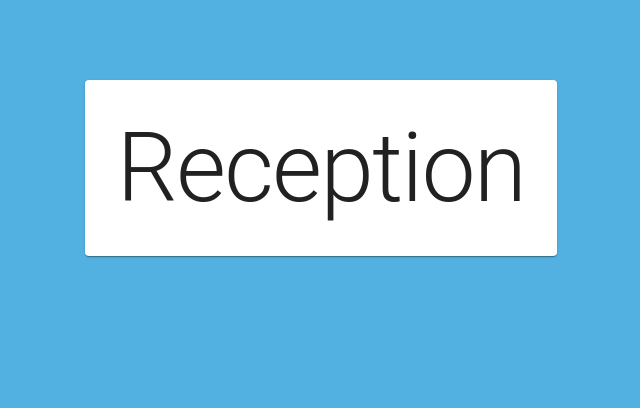
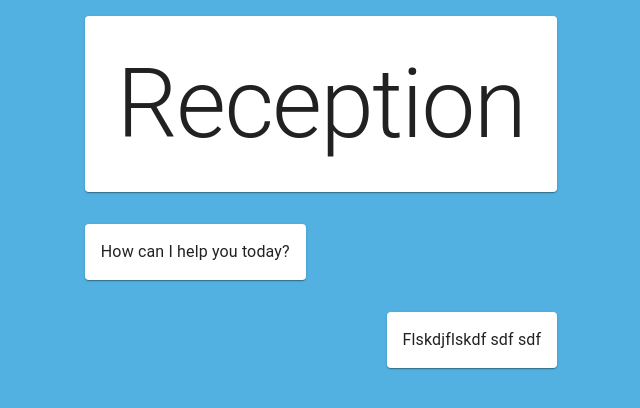
Before and after one commit to eedrah/bureaucracy, a React (Vite) app in the folder bureaucracy/: page / in a window 1280 px wide. Shown: the top 408 px of the page, without its empty margins (319-959 px from the left). Built offline with nearby package versions, Linux system fonts and the light colour scheme.

Commit message:
make basic cards

```diff
--- /dev/null
+++ b/bureaucracy/src/App.tsx
@@ -0,0 +1,30 @@
+import { createTheme, responsiveFontSizes, ThemeProvider } from '@mui/material'
+import { BrowserRouter, Routes, Route } from 'react-router-dom'
+
+import Page from './views/Page'
+
+const theme = responsiveFontSizes(createTheme())
+
+function App() {
+  return (
+    <ThemeProvider theme={theme}>
+      <BrowserRouter>
+        <Routes>
+          <Route path="/" element={<Page />}>
+            <Route
+              index
+              element={
+                <div>
+                  What are you doing here? Go back to the public area please,
+                  this is staff only.
+                </div>
+              }
+            />
+          </Route>
+        </Routes>
+      </BrowserRouter>
+    </ThemeProvider>
+  )
+}
+
+export default App
--- a/bureaucracy/src/Routes.tsx
+++ /dev/null
@@ -1,25 +0,0 @@
-import { BrowserRouter, Routes, Route } from 'react-router-dom'
-
-import Page from './views/Page'
-
-function App() {
-  return (
-    <BrowserRouter>
-      <Routes>
-        <Route path="/" element={<Page />}>
-          <Route
-            index
-            element={
-              <div>
-                What are you doing here? Go back to the public area please, this
-                is staff only.
-              </div>
-            }
-          />
-        </Route>
-      </Routes>
-    </BrowserRouter>
-  )
-}
-
-export default App
--- a/bureaucracy/src/main.css
+++ b/bureaucracy/src/main.css
@@ -1,4 +1,5 @@
-body {
+body, #root {
+  min-height: 100vh;
   margin: 0;
   font-family: -apple-system, BlinkMacSystemFont, 'Segoe UI', 'Roboto', 'Oxygen',
     'Ubuntu', 'Cantarell', 'Fira Sans', 'Droid Sans', 'Helvetica Neue',
--- a/bureaucracy/src/main.tsx
+++ b/bureaucracy/src/main.tsx
@@ -1,12 +1,12 @@
 import React from 'react'
 import ReactDOM from 'react-dom/client'
 
-import Routes from './Routes'
+import App from './App'
 
 import './main.css'
 
 ReactDOM.createRoot(document.getElementById('root')!).render(
   <React.StrictMode>
-    <Routes />
+    <App />
   </React.StrictMode>
 )
--- a/bureaucracy/src/views/Page.tsx
+++ b/bureaucracy/src/views/Page.tsx
@@ -5,22 +5,40 @@ export default () => (
     css={{
       minHeight: '100vh',
       backgroundColor: 'hsl(200, 70%, 60%)',
+      display: 'flex',
+      justifyContent: 'center',
     }}
   >
-    <header
+    <div
       css={{
-        padding: '10vh 0',
+        maxWidth: '50rem',
         display: 'flex',
         flexDirection: 'column',
         alignItems: 'center',
-        justifyContent: 'center',
       }}
     >
-      <Paper>
-        <Typography css={{ padding: '2rem' }} variant="h1">
-          Reception
-        </Typography>
+      <Paper css={{ margin: '1rem', padding: '2rem' }}>
+        <Typography variant="h1">Reception</Typography>
       </Paper>
-    </header>
+
+      <Paper
+        css={{
+          margin: '1rem',
+          padding: '1rem',
+          alignSelf: 'start',
+        }}
+      >
+        <Typography>How can I help you today?</Typography>
+      </Paper>
+      <Paper
+        css={{
+          margin: '1rem',
+          padding: '1rem',
+          alignSelf: 'end',
+        }}
+      >
+        <Typography>Flskdjflskdf sdf sdf </Typography>
+      </Paper>
+    </div>
   </div>
 )
```
